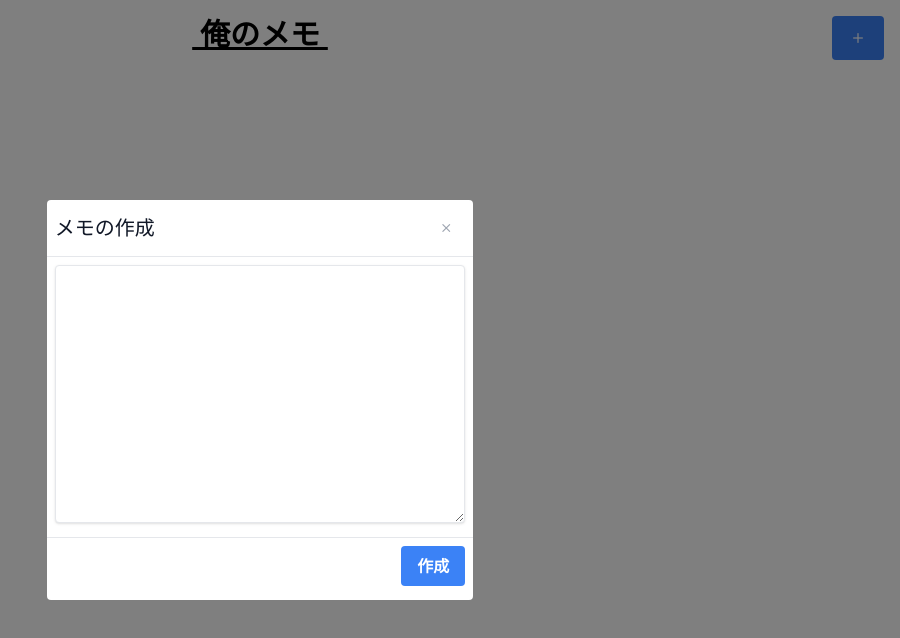
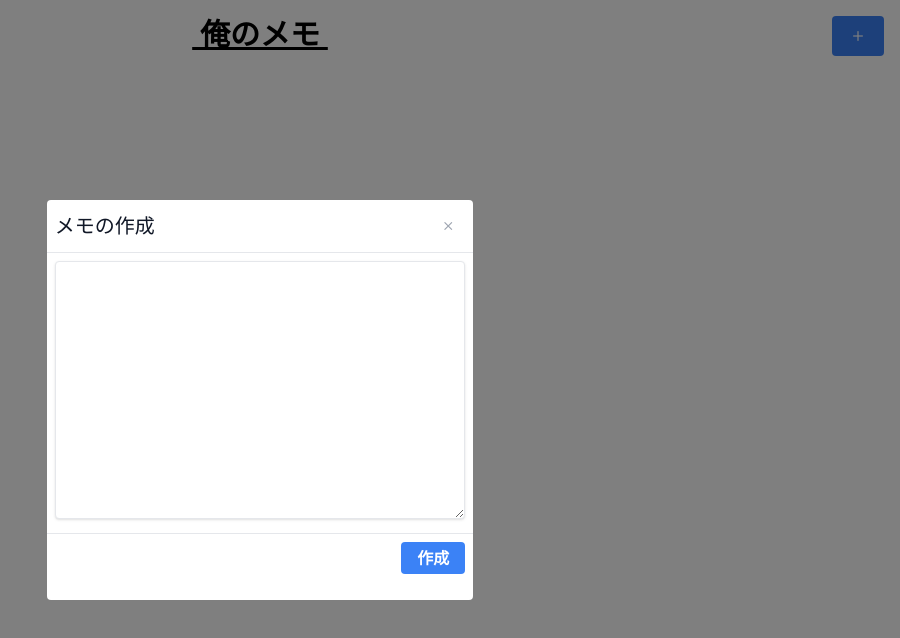
Before and after one commit to wollllll/ore_no_memo, a Vue app: page / in a window 1280 px wide. Both pictures are taken after a click on the button 1238 px from the left and 38 px from the top of the page. Shown: the top 638 px of the page, without its empty margins (380-1280 px from the left). Built offline with nearby package versions, Linux system fonts and the light colour scheme.

Commit message:
ボタンのサイズ調整

```diff
--- a/src/components/DangerButton.vue
+++ b/src/components/DangerButton.vue
@@ -1,7 +1,7 @@
 <template>
   <button
     type="button"
-    class="bg-red-500 hover:bg-red-700 text-white font-bold py-2 px-4 rounded"
+    class="bg-red-500 hover:bg-red-700 text-white font-bold py-1 px-4 rounded"
   >
     <slot />
   </button>
--- a/src/components/Modal.vue
+++ b/src/components/Modal.vue
@@ -16,7 +16,7 @@ import { noteService } from '@/services/noteService'
         <button
           @click="noteService.store.commit.setIsShowModal(false)"
           type="button"
-          class="text-gray-400 bg-transparent hover:bg-gray-200 hover:text-gray-900 rounded-lg text-sm py-1.5 px-2.5 ml-auto inline-flex items-center dark:hover:bg-gray-600 dark:hover:text-white"
+          class="text-gray-400 bg-transparent hover:bg-gray-200 hover:text-gray-900 rounded-lg text-sm py-1 px-2 ml-auto inline-flex items-center dark:hover:bg-gray-600 dark:hover:text-white"
           data-modal-toggle="medium-modal"
         >
           <i class="text-lg bi bi-x"></i>
--- a/src/components/PrimaryButton.vue
+++ b/src/components/PrimaryButton.vue
@@ -1,7 +1,7 @@
 <template>
   <button
     type="button"
-    class="bg-blue-500 hover:bg-blue-700 text-white font-bold py-2 px-4 rounded"
+    class="bg-blue-500 hover:bg-blue-700 text-white font-bold py-1 px-4 rounded"
   >
     <slot />
   </button>
```
